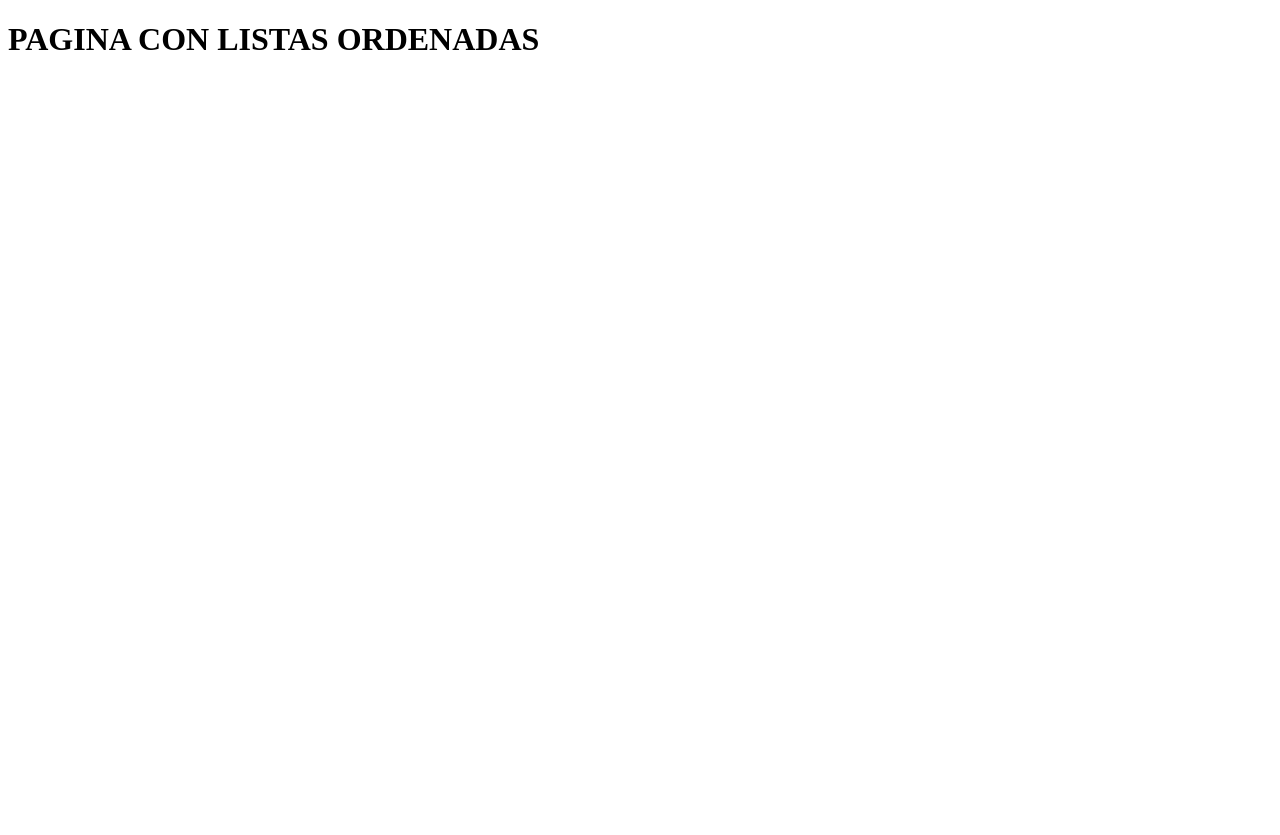
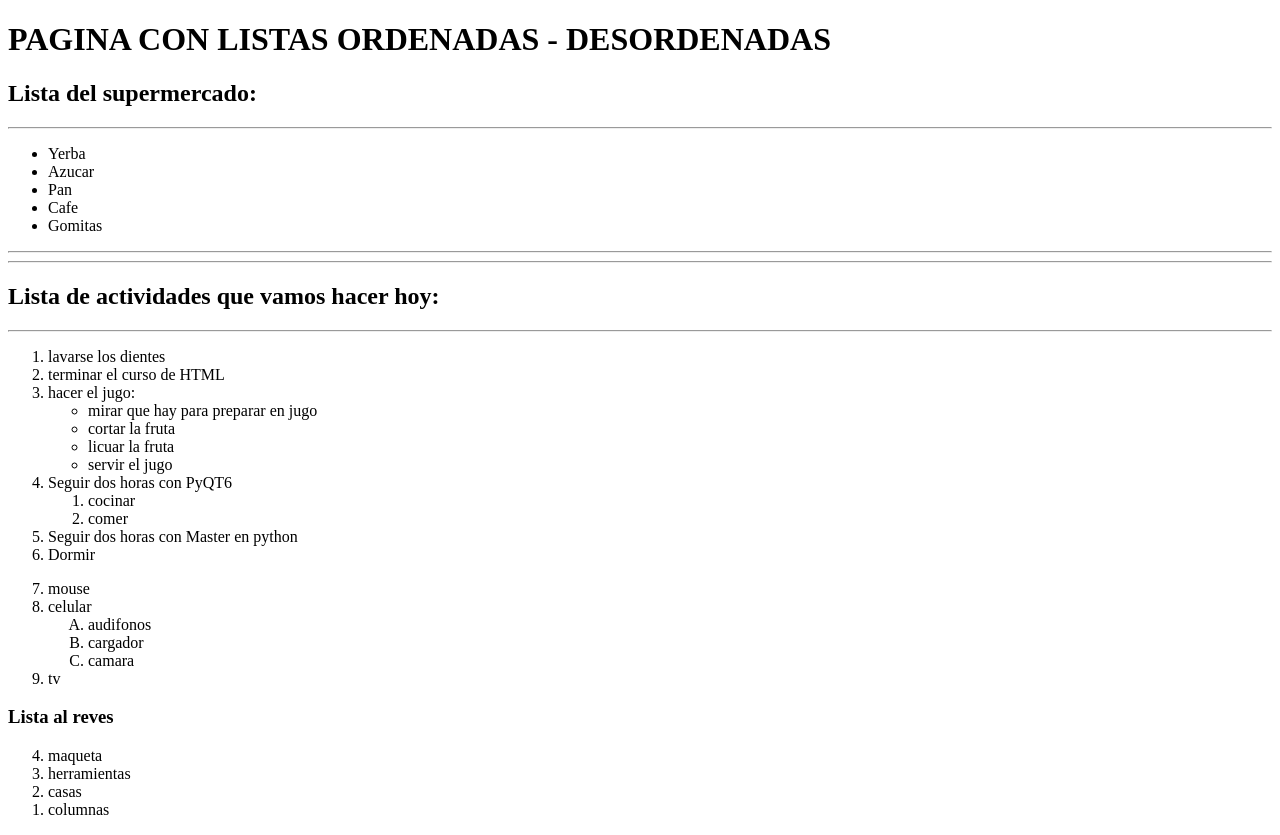
Before and after one commit to CiberNefty/HTML, a plain HTML site: page sergi/06-listas/index.html in a window 1280 px wide. Before the commit the page ends 800 px from the top, so only its background shows below. Drawn offline with Linux system fonts and the light colour scheme.

Commit message:
Agregamos un monton de instrucciones de como llevar una lista, tanto ordenada como con indices y todo.

```diff
--- a/sergi/06-listas/index.html
+++ b/sergi/06-listas/index.html
@@ -7,6 +7,63 @@
     <link rel="shortcut icon" href="/sergi/imagenes-ico/favicon.ico" type="image/x-icon">
 </head>
 <body>
-    <h1>PAGINA CON LISTAS ORDENADAS</h1>
+    <h1>PAGINA CON LISTAS ORDENADAS - DESORDENADAS</h1>
+    <h2>Lista del supermercado:</h2>
+
+    <!--Las listas ordenadas deben ir con una etiqueta UL y no ordenadas son en OL
+        y con LI damos cada linea-->
+    <hr>
+    <ul>
+        <li>Yerba </li>
+        <li>Azucar </li>
+        <li>Pan </li>
+        <li>Cafe </li>
+        <li>Gomitas </li>
+    </ul>
+
+    <hr>
+    <hr>
+    <h2>Lista de actividades que vamos hacer hoy:</h2>
+
+    <hr>
+
+    <ol>
+        <li>lavarse los dientes</li>
+        <li>terminar el curso de HTML</li>
+        <li>hacer el jugo:
+            <ul>
+                <li>mirar que hay para preparar en jugo</li>
+                <li>cortar la fruta</li>
+                <li>licuar la fruta</li>
+                <li>servir el jugo</li>
+            </ul>
+        </li>
+        <li>Seguir dos horas con PyQT6
+            <ol>
+                <li>cocinar</li>
+                <li>comer</li>
+            </ol>
+        </li>
+        <li>Seguir dos horas con Master en python</li>
+        <li>Dormir</li>
+    </ol>
+    <ol start="7">
+        <li>mouse</li>
+        <li>celular
+            <ol type="A">
+                <li>audifonos</li>
+                <li>cargador</li>
+                <li>camara</li>
+            </ol>
+        </li>
+        <li>tv</li>
+    </ol>
+    <h3>Lista al reves</h3>
+    <ol reversed type="1">
+        <li>maqueta</li>
+        <li>herramientas</li>
+        <li>casas</li>
+        <li>columnas</li>
+    </ol>
 </body>
 </html>
```
